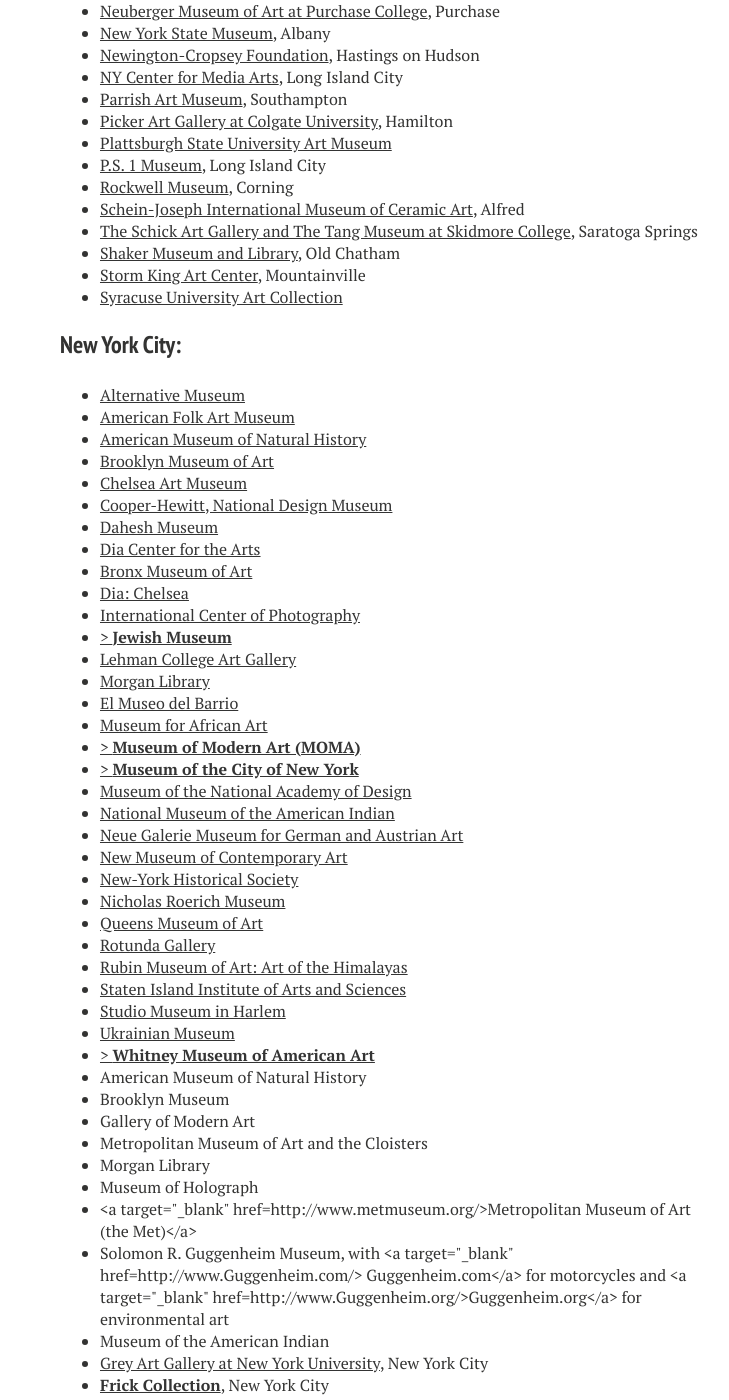
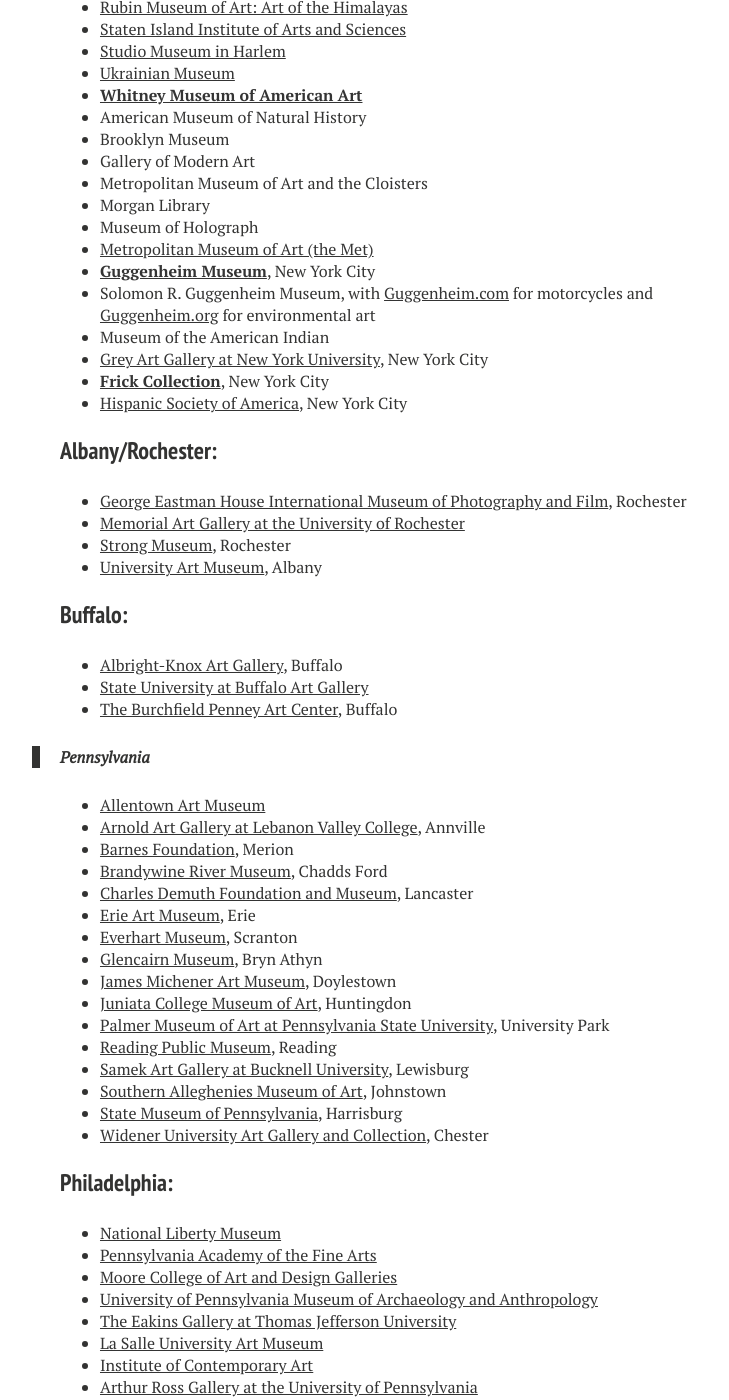
Before and after one commit to anilmainali/wilsonmar.github.io, a Jekyll site: the page built from _posts/2016-03-19-museum-roadtrip-usa.md, in a window 1280 px wide and 1400 px high, scrolled down 18015 px. Shown: the whole window, without its empty margins (260-989 px from the left). Built offline with Jekyll 4.4.1, drawn with Linux system fonts in a browser that asks for light colours; nearby versions of some CDN libraries; comment, search, counter and statistics services are not loaded; some of the changed text lies outside the part shown.

Commit message:
Update roadtrip links to Alaska

```diff
--- a/_posts/2016-03-19-museum-roadtrip-usa.md
+++ b/_posts/2016-03-19-museum-roadtrip-usa.md
@@ -21,17 +21,9 @@
 * <a class="TopicChoice" href="#DownMississippi"> Down the Mississippi River</a>
 * <a class="TopicChoice" href="#DownEastCoast"> Down the Atlantic Eastern Seaboard</a>
 
-## The Annoyance
+<hr />
 
-This was converted from HTML hand-coded in the 90s, using Notepad on a PC.
-
-During conversion to markdown, I realized that markdown is much more sensitive to HTML mistakes than browsers.
-
-* every line must have ending
-* `&nbsp;` helps to break out of some issues.
-* If li> starts it must end tag or indentions occur.
-
-<iframe src="http://wilsonmar.github.io/_includes/us_states_museums.html" frameborder="0" scrolling="no" height="720" width="960"></iframe>
+<!-- iframe src="http://wilsonmar.github.io/_includes/us_states_museums.html" frameborder="0" scrolling="no" height="720" width="960"></iframe -->
 
 {: .image-pull-right}
 
@@ -45,11 +37,10 @@
 
 > <strong>Alaska</strong>
 <ul>
-<li><a target="_blank" href="http://www.museums.state.ak.us/asmhome.html">Alaska State Museum</a>,
+<li><a target="_blank" href="http://www.alaskamuseum.org/">Alaska State Museum</a>,
 Juneau</li>
 <li><a target="_blank" href="http://www.anchoragemuseum.org/">Anchorage Museum of History and Art</a></li>
-<li><a target="_blank" href="http://www.uaf.edu/museum/index.html">University of Alaska Museum</a>,
-Fairbanks</li>
+<li><a target="_blank" href="https://www.uaf.edu/museum/">University of Alaska Museum</a>, Fairbanks</li>
 </ul>
 
 <a name="WA"></a>
@@ -78,7 +69,7 @@
 <li><a target="_blank" href="http://www.henryart.org/">Henry Art Gallery at the University of Washington</a></li>
 <li><a target="_blank" href="http://www.seattleartmuseum.org/">Seattle Art Museum</a></li>
 <li><a target="_blank" href="http://www.wingluke.org/">Wing Luke Asian Museum</a></li>
-<li> Music Project rock 'n' roll museum </li>
+<li><a target="_blank" href="http://empmuseum.org/">EAP Museum (Music Project rock 'n' roll museum)</a></li>
 <li><a target="_blank" href="http://www.bellevueart.org/">Bellevue Art Museum</a></li>
 </ul>
 
@@ -258,7 +250,7 @@
 <li><a target="_blank" href="http://www.guggenheimlasvegas.org/">Guggenheim Hermitage Museum</a>, Las Vegas</li>
 <li><a target="_blank" href="http://www.lasvegasartmuseum.org/">Las Vegas Art Museum</a></li>
 <li><a target="_blank" href="http://www.nevadaart.org/">Nevada Museum of Art</a>, Reno</li>
-<li> Harrah's Auto Collection Reno</li>
+<li>Harrah's Auto Collection, Reno</li>
 </ul>
 
 <a name="UT"></a>
@@ -892,7 +884,7 @@
 <li><a target="_blank" href="http://www.amherst.edu/~mead/">Mead Art Museum at Amherst College</a> Amherst</li>
 <li><a target="_blank" href="http://www.picturebookart.org/">Eric Carle Museum of Picture Book Art</a> Amherst</li>
 <li><a target="_blank" href="http://www.smith.edu/artmuseum/">Smith College Museum of Art</a> Northampton</li>
-<li><a target="_blank" href="http://www.clarkart.edu/">> <strong>Clark Art Institute</strong></a> Williamstown</li>
+<li><a target="_blank" href="http://www.clarkart.edu/"><strong>Clark Art Institute</strong></a> Williamstown</li>
 <li><a target="_blank" href="http://www.wcma.org/">Williams College Museum of Art</a> Williamstown</li>
 <li><a target="_blank" href="http://www.massmoca.org/">Massachusetts Museum of Contemporary Art</a> North Adams</li>
 </ul>
@@ -932,10 +924,10 @@
 <li><a target="_blank" href="http://www.hctc.commnet.edu/artmuseum/index.html">Housatonic Museum of Art</a>, Bridgeport</li>
 <li><a target="_blank" href="http://mattatuckmuseum.org/">Mattatuck Museum</a>, Waterbury</li>
 <li><a target="_blank" href="http://www.mercygallery.org/">Mercy Gallery at the Loomis Chaffee School</a>, Windsor</li>
-<li><a target="_blank" href="http://www.nbmaa.org/">> <strong>New Britain Museum of American Art</strong></a></li>
+<li><a target="_blank" href="http://www.nbmaa.org/"><strong>New Britain Museum of American Art</strong></a></li>
 <li><a target="_blank" href="http://www.norwichfreeacademy.com/slater_museum/">Slater Museum at Norwich Free Academy</a></li>
 <li><a target="_blank" href="http://www.stamfordmuseum.org/">The Stamford Museum and Nature Center</a></li>
-<li><a target="_blank" href="http://www.wadsworthatheneum.org/">> <strong>Wadsworth Atheneum</strong></a>, Hartford</li>
+<li><a target="_blank" href="http://www.wadsworthatheneum.org/"><strong>Wadsworth Atheneum</strong></a>, Hartford</li>
 <li><a target="_blank" href="http://ycba.yale.edu/index.asp">Yale Center for British Art</a>, New Haven</li>
 <li><a target="_blank" href="http://artgallery.yale.edu/">Yale University Art Gallery,  New Haven</a></li>
 </ul>
@@ -1021,13 +1013,13 @@
 <li><a target="_blank" href="http://www.bxma.org/">Bronx Museum of Art</a></li>
 <li><a target="_blank" href="http://www.diachelsea.org/">Dia: Chelsea</a></li>
 <li><a target="_blank" href="http://www.icp.org/">International Center of Photography</a></li>
-<li><a target="_blank" href="http://www.thejewishmuseum.org/">> <strong>Jewish Museum</strong></a></li>
+<li><a target="_blank" href="http://www.thejewishmuseum.org/"><strong>Jewish Museum</strong></a></li>
 <li><a target="_blank" href="http://ca80.lehman.cuny.edu/gallery/">Lehman College Art Gallery</a></li>
 <li><a target="_blank" href="http://www.morganlibrary.org/">Morgan Library</a></li>
 <li><a target="_blank" href="http://www.elmuseo.org/">El Museo del Barrio</a></li>
 <li><a target="_blank" href="http://www.africanart.org/">Museum for African Art</a></li>
-<li><a target="_blank" href="http://www.moma.org/">> <strong>Museum of Modern Art (MOMA)</strong></a></li>
-<li><a target="_blank" href="http://www.mcny.org/">> <strong>Museum of the City of New York</strong></a></li>
+<li><a target="_blank" href="http://www.moma.org/"><strong>Museum of Modern Art (MOMA)</strong></a></li>
+<li><a target="_blank" href="http://www.mcny.org/"><strong>Museum of the City of New York</strong></a></li>
 <li><a target="_blank" href="http://www.nationalacademy.org/">Museum of the National Academy of Design</a></li>
 <li><a target="_blank" href="http://www.nmai.si.edu/">National Museum of the American Indian</a></li>
 <li><a target="_blank" href="http://www.neuegalerie.org/">Neue Galerie Museum for German and Austrian Art</a></li>
@@ -1040,20 +1032,21 @@
 <li><a target="_blank" href="http://www.siiasmuseum.org/">Staten Island Institute of Arts and Sciences</a></li>
 <li><a target="_blank" href="http://www.studiomuseuminharlem.org/">Studio Museum in Harlem</a></li>
 <li><a target="_blank" href="http://www.ukrainianmuseum.org/">Ukrainian Museum</a></li>
-<li><a target="_blank" href="http://www.whitney.org/">> <strong>Whitney Museum of American Art</strong></a></li>
+<li><a target="_blank" href="http://www.whitney.org/"><strong>Whitney Museum of American Art</strong></a></li>
 <li> American Museum of Natural History</li>
 <li> Brooklyn Museum</li>
 <li> Gallery of Modern Art</li>
 <li> Metropolitan Museum of Art and the Cloisters</li>
 <li> Morgan Library</li>
 <li> Museum of Holograph</li>
-<li><a target="_blank" href=http://www.metmuseum.org/>Metropolitan Museum of Art (the Met)</a></li>
-<li>Solomon R. Guggenheim Museum, with <a target="_blank" href=http://www.Guggenheim.com/> Guggenheim.com</a> for motorcycles and
-<a target="_blank" href=http://www.Guggenheim.org/>Guggenheim.org</a> for environmental art</li>
+<li><a target="_blank" href="http://www.metmuseum.org/">Metropolitan Museum of Art (the Met)</a></li>
+<li><a target="_blank" href="http://www.guggenheim.org/new_york_index.shtml"><strong>Guggenheim Museum</strong></a>, New York City</li>
+<li>Solomon R. Guggenheim Museum, with
+<a target="_blank" href="http://www.Guggenheim.com/"> Guggenheim.com</a> for motorcycles and
+<a target="_blank" href="http://www.Guggenheim.org/">Guggenheim.org</a> for environmental art</li>
 <li> Museum of the American Indian</li>
 <li><a target="_blank" href="http://www.nyu.edu/greyart/">Grey Art Gallery at New York University</a>, New York City</li>
 <li><a target="_blank" href="http://www.frick.org/"> <strong>Frick Collection</strong></a>, New York City</li>
-<li><a target="_blank" href="http://www.guggenheim.org/new_york_index.shtml">> <strong>Guggenheim Museum</strong></a>, New York City</li>
 <li><a target="_blank" href="http://hispanicsociety.org/">Hispanic Society of America</a>, New York City</li>
 </ul>
 
@@ -1112,7 +1105,7 @@
 <li><a target="_blank" href="http://www.upenn.edu/ARG/index.html">Arthur Ross Gallery at the University of Pennsylvania</a></li>
 <li> Academy of Natural Sciences</li>
 <li><a target="_blank" href="http://www.rosenbach.org/main.html">Rosenbach Museum and Library</a></li>
-<li><a target="_blank" href="http://www.philamuseum.org/main.asp">> <strong>Philadelphia Museum of Art</strong></a></li>
+<li><a target="_blank" href="http://www.philamuseum.org/main.asp"><strong>Philadelphia Museum of Art</strong></a></li>
 <!-- &nbsp;&nbsp;&nbsp;&nbsp;&nbsp;&nbsp;&nbsp;<a href="scripts/allr.pl?&c=c&search=11070"><font COLOR="#FF0000">Posters from this museum</font></a></li -->
 <li><a target="_blank" href="http://www.rodinmuseum.org/">Rodin Museum at the Philadelphia Museum of Art</a></li>
 <li> Barnes Foundation Collection (in Merion, PA)</li>
@@ -1203,7 +1196,7 @@
 <li><a target="_blank" href="http://www.gwu.edu/~dimock/">Dimock Gallery at George Washington University</a></li>
 <li><a target="_blank" href="http://www.doaks.org/">Dumbarton Oaks Research Library and Collection</a></li>
 <li><a target="_blank" href="http://www.hillwoodmuseum.org/">Hillwood Museum and Gardens</a></li>
-<li><a target="_blank" href="http://hirshhorn.si.edu/">> <strong>Hirshhorn Museum and Sculpture Garden</strong></a></li>
+<li><a target="_blank" href="http://hirshhorn.si.edu/"><strong>Hirshhorn Museum and Sculpture Garden</strong></a></li>
 <li><a target="_blank" href="http://www.howard.edu/library/art@Howard/">Howard University Gallery of Art</a></li>
 <li><a target="_blank" href="http://www.kreegermuseum.com/">Kreeger Museum</a></li>
 <li><a target="_blank" href="http://www.nga.gov/home.htm"><strong>U.S. National Gallery of Art</strong></a></li>
@@ -1287,7 +1280,7 @@
 <li><a target="_blank" href="http://www.uga.edu/gamuseum/">Georgia Museum of Art at the University of Georgia</a>, Athens</li>
 </ul>
 
-Atlanta
+### Atlanta:
 
 <ul>
 <li><a target="_blank" href="http://carlos.emory.edu/">Carlos Museum at Emory University</a></li>
@@ -1346,6 +1334,17 @@
 <li><a target="_blank" href="http://www.tampagov.net/dept_Museum/">Tampa Museum of Art</a></li>
 <li><a target="_blank" href="http://cam.arts.usf.edu/">University of South Florida Contemporary Art Museum</a>, Tampa</li>
 <li><a target="_blank" href="http://www.vbmuseum.org/">Vero Beach Museum of Art</a></li>
+<li>Disneyworld EPCOT</a></li>
+</ul>
+
+### Miami:
+
+<ul>
+<li><a target="_blank" href="http://www.latinartmuseum.org/">Miami Art Center</a></li>
+<li><a target="_blank" href="http://www.miamiartmuseum.org/">Miami Art Museum</a></li>
+<li><a target="_blank" href="http://www.mocanomi.org/">Museum of Contemporary Art (MoCA)</a>, North Miami</li>
+<li><a target="_blank" href="http://www.fiu.edu/~museum/">Art Museum at Florida International University</a>, Miami</li>
+<li><a target="_blank" href="http://www.bassmuseum.org/">Bass Museum of Art</a>, Miami Beach</li>
 <li><a target="_blank" href="http://www.vizcayamuseum.org/">Vizcaya Museum and Gardens</a>, Miami
 <li><a target="_blank" href="http://www.wolfsonian.fiu.edu/">The Wolfsonian at Florida International University</a>, Miami Beach
 </ul>
```
Also changed, not shown: other parts of _posts/2016-03-19-museum-roadtrip-usa.md (+3 -7 lines).
